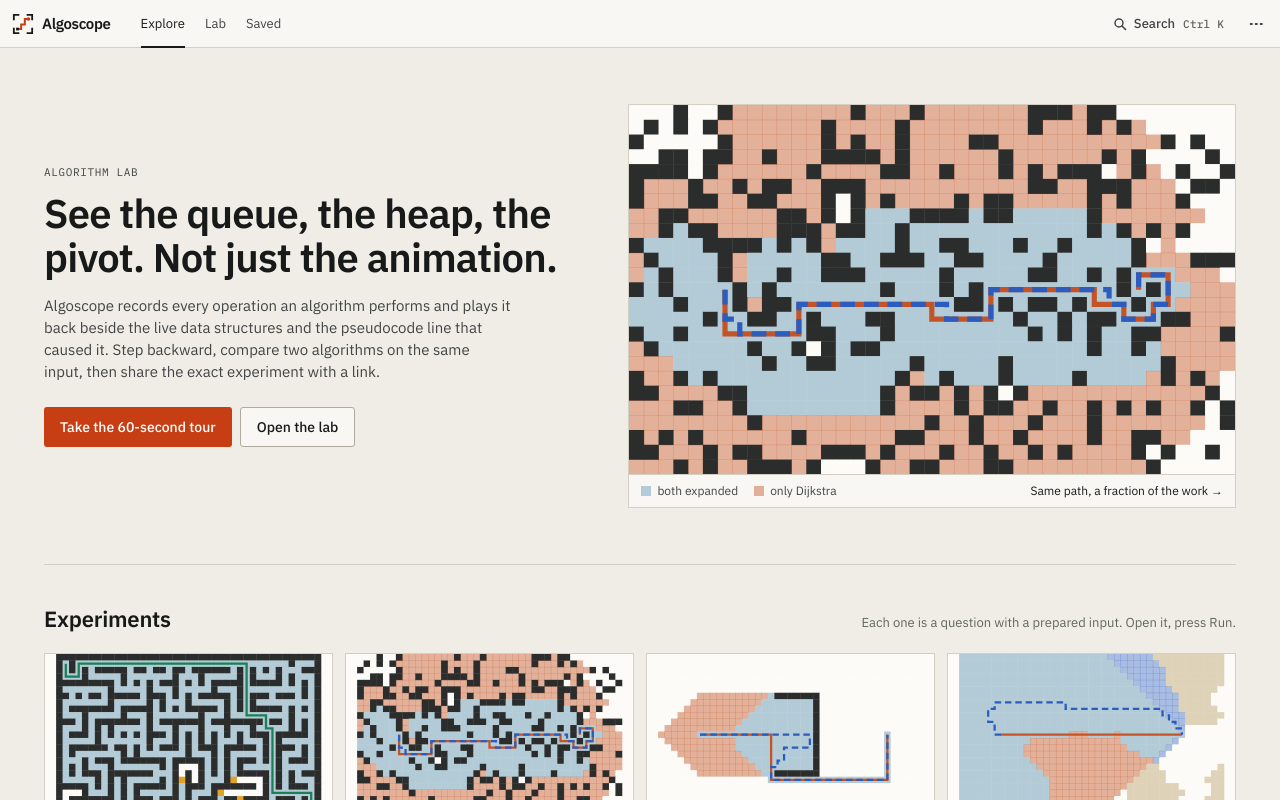
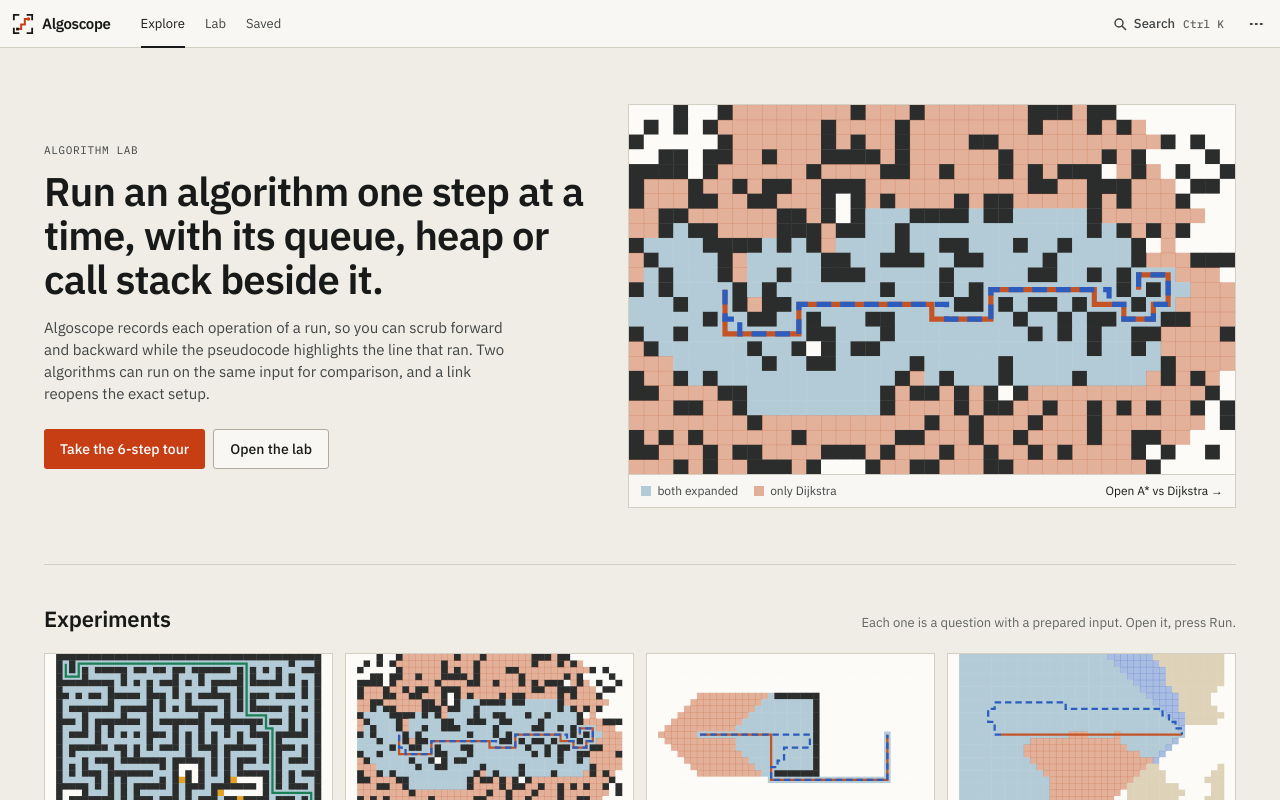
Before and after one commit to Mahan-Imanian/ML-Algorithm-Visualizer, a React (Vite) app: page / in a window 1280 px wide. Shown: the top 800 px of the page. Built offline with nearby package versions, Linux system fonts and the light colour scheme.

Commit message:
chore(copy): describe the product on explore, drop the slogan

```diff
--- a/index.html
+++ b/index.html
@@ -5,7 +5,7 @@
     <meta name="viewport" content="width=device-width, initial-scale=1.0, viewport-fit=cover" />
     <meta name="color-scheme" content="light dark" />
     <meta name="theme-color" content="#f8f7f3" />
-    <title>Algoscope · step through algorithms and see why they decide</title>
+    <title>Algoscope · step through algorithms beside their data structures</title>
     <meta
       name="description"
       content="An algorithm lab for students. Step forward and backward through BFS, Dijkstra, A*, quicksort, binary search, Kruskal, k-means and gradient descent while the queue, heap and pseudocode update beside them. Compare two algorithms on the same input and share the exact experiment."
@@ -14,7 +14,7 @@
     <link rel="apple-touch-icon" href="./icons/icon-180.png" />
     <meta property="og:type" content="website" />
     <meta property="og:title" content="Algoscope · algorithm lab" />
-    <meta property="og:description" content="Step through algorithms and see the data structure behind every decision. Compare runs side by side and share the exact experiment." />
+    <meta property="og:description" content="Step through 18 algorithms with the queue, heap or call stack shown beside each step. Compare two runs on the same input and share the setup as a link." />
     <meta property="og:image" content="https://mahan-imanian.github.io/ML-Algorithm-Visualizer/og.png" />
     <meta property="og:image:width" content="1200" />
     <meta property="og:image:height" content="630" />
--- a/src/ui/App.tsx
+++ b/src/ui/App.tsx
@@ -81,7 +81,7 @@
 
   useEffect(() => {
     const titles = {
-      explore: "Algoscope · step through algorithms and see why they decide",
+      explore: "Algoscope · step through algorithms beside their data structures",
       lab: "Lab · Algoscope",
       saved: "Saved experiments · Algoscope",
     };
--- a/src/ui/Explore.tsx
+++ b/src/ui/Explore.tsx
@@ -61,16 +61,16 @@
         <div>
           <p className="label mb-3">Algorithm lab</p>
           <h1 className="text-2xl font-semibold sm:text-3xl">
-            See the queue, the heap, the pivot. Not just the animation.
+            Run an algorithm one step at a time, with its queue, heap or call stack beside it.
           </h1>
           <p className="mt-4 max-w-[52ch] text-md text-ink-2">
-            Algoscope records every operation an algorithm performs and plays it back beside the
-            live data structures and the pseudocode line that caused it. Step backward, compare two
-            algorithms on the same input, then share the exact experiment with a link.
+            Algoscope records each operation of a run, so you can scrub forward and backward while
+            the pseudocode highlights the line that ran. Two algorithms can run on the same input
+            for comparison, and a link reopens the exact setup.
           </p>
           <div className="mt-6 flex flex-wrap gap-2">
             <Button variant="signal" size="lg" onClick={startTour}>
-              Take the 60-second tour
+              Take the 6-step tour
             </Button>
             <Button variant="outline" size="lg" onClick={() => navigate("/lab")}>
               Open the lab
@@ -87,7 +87,6 @@
           )}
         </div>
         <a href="#/lab?s=astar-vs-dijkstra" className="group block border border-rule bg-surface">
-          <span className="sr-only">Open the A* versus Dijkstra experiment. </span>
           <Thumb
             build={hero}
             label="A* versus Dijkstra on the same grid. Cells only Dijkstra expanded are shaded orange; both find the same path."
@@ -101,7 +100,7 @@
               <span className="h-2.5 w-2.5 bg-st-a/45" /> only Dijkstra
             </span>
             <span className="ml-auto text-ink group-hover:underline group-hover:underline-offset-4">
-              Same path, a fraction of the work →
+              Open A* vs Dijkstra →
             </span>
           </div>
         </a>
--- a/src/ui/Tour.tsx
+++ b/src/ui/Tour.tsx
@@ -21,7 +21,7 @@
   },
   {
     target: '[data-tour="code"]',
-    title: "The code, live",
+    title: "Pseudocode",
     body: "The highlighted line is the operation that just ran. The counts on the right show how often each line has executed so far.",
     next: "Next",
   },
@@ -33,20 +33,20 @@
   },
   {
     target: '[data-tour="now"]',
-    title: "Every step explains itself",
-    body: "What happened, why, and what comes next. Use ← and → to step one expansion at a time, or drag the timeline.",
+    title: "Step caption",
+    body: "The caption says what the last operation did and why, and names the next one. Use ← and → to step one expansion at a time, or drag the timeline.",
     next: "Next",
   },
   {
     target: '[data-tour="stage"]',
-    title: "Change the problem",
-    body: "Drag the target ring somewhere else, or draw a few walls. The run is recorded again instantly.",
+    title: "Edit the input",
+    body: "Drag the target ring somewhere else, or draw a few walls. The run is recorded again when you let go.",
     waitFor: "edit",
   },
   {
     target: '[data-tour="compare-btn"]',
     title: "Compare",
-    body: "Press C or this button to run Dijkstra on the same maze, side by side. That's the tour. Press ⌘K any time to find anything.",
+    body: "Press C or this button to run Dijkstra on the same maze, side by side. Ctrl K (⌘K on a Mac) searches algorithms, experiments and commands.",
     waitFor: "compare",
     next: "Finish",
   },
--- a/src/ui/commands.ts
+++ b/src/ui/commands.ts
@@ -353,7 +353,7 @@
     },
     {
       id: "tour",
-      label: "Take the 60-second tour",
+      label: "Take the 6-step tour",
       group: "View",
       keywords: "onboarding help guide tutorial",
       run: () => startTour(),
```
Also changed, not shown: 1 other file (tests, documents, lock files or other folders).
